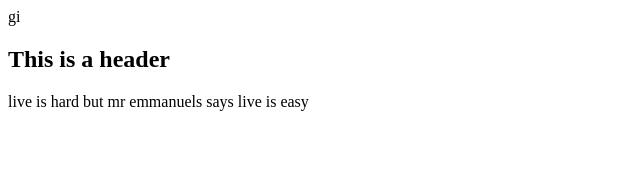
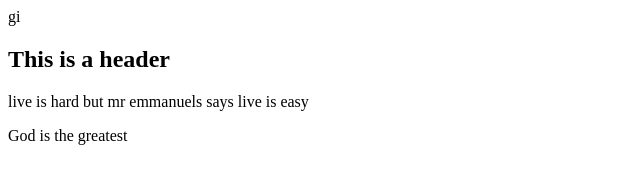
Before and after one commit to jacobjimmy77/new_projects, a plain HTML site: page index.html in a window 1280 px wide. Shown: the whole page, without its empty margins (0-640 px from the left). Drawn offline with Linux system fonts and the light colour scheme.

Commit message:
added new paragraph to code

```diff
--- a/index.html
+++ b/index.html
@@ -8,5 +8,6 @@
 <body>
     <h2> This is a header</h2>
     <p> live is hard but mr emmanuels says live is easy</p>
+    <p> God is the greatest</p>
 </body>
 </html>
```
